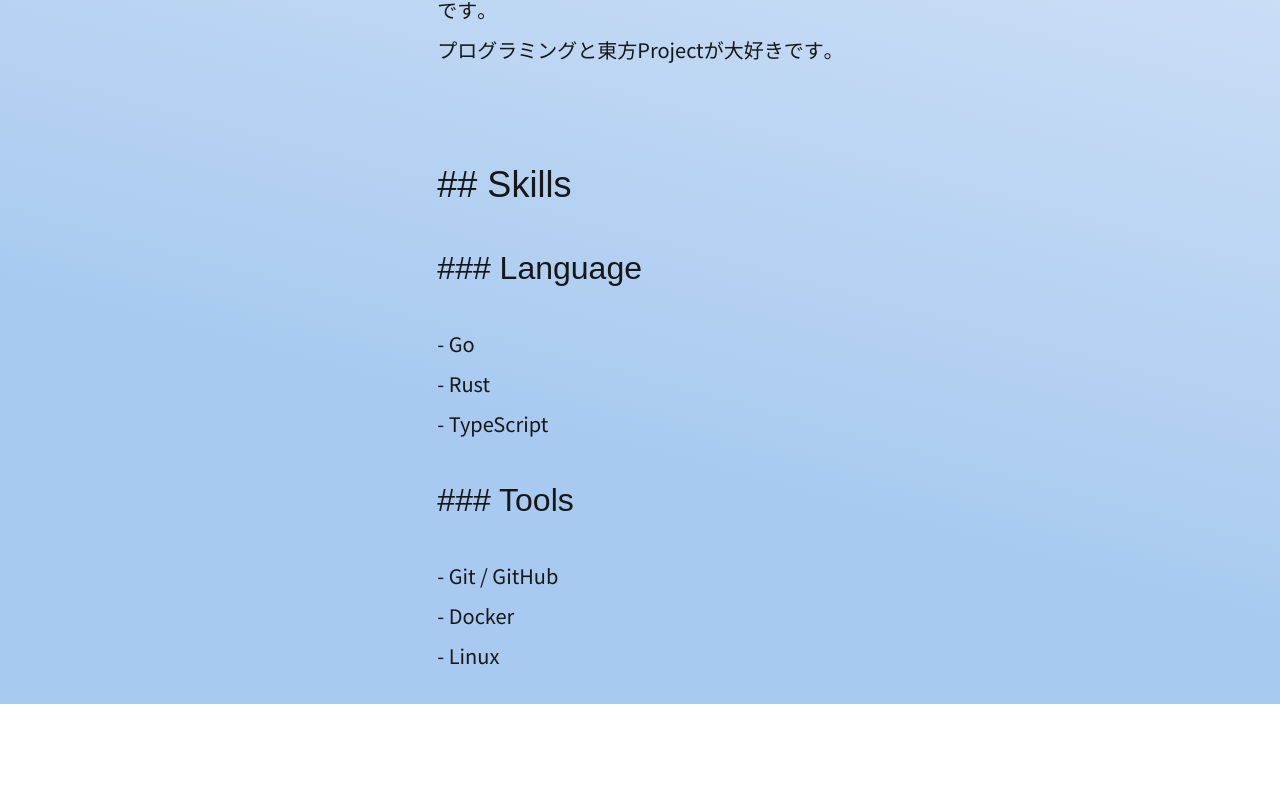
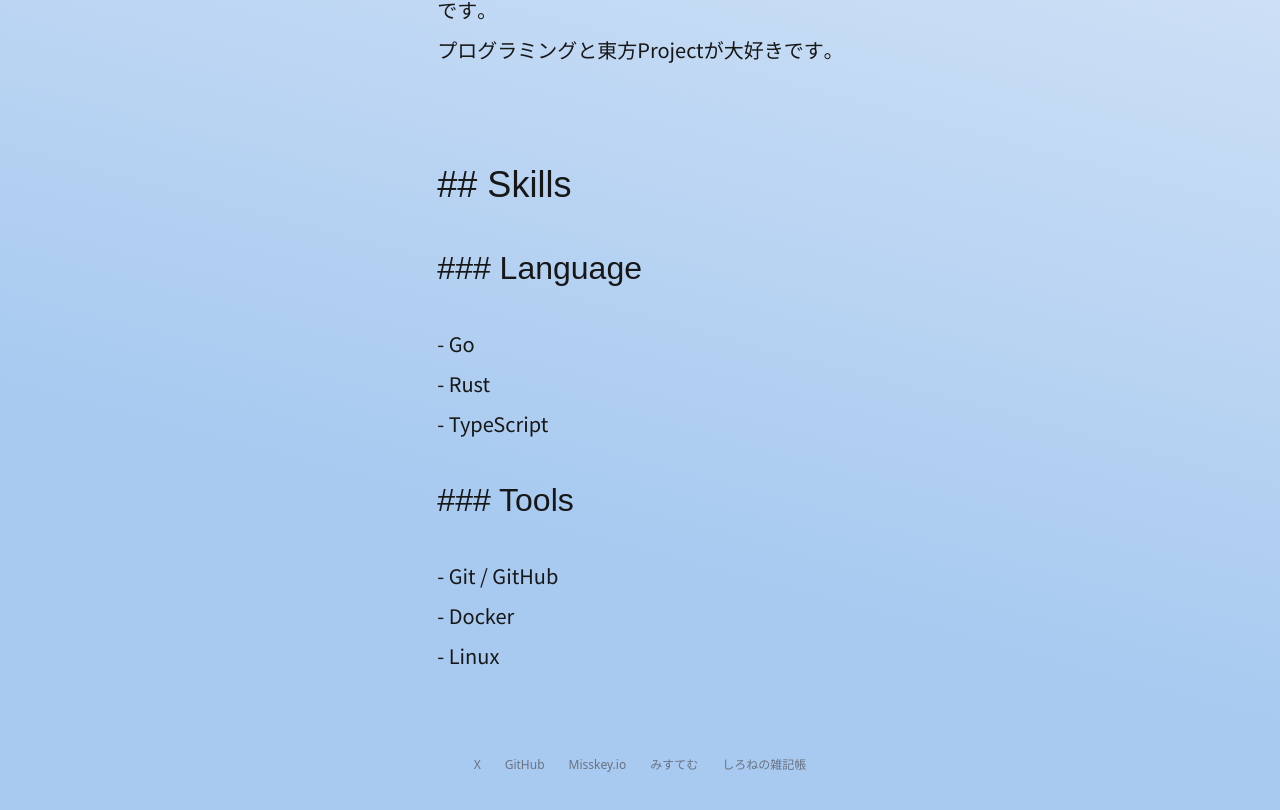
Before and after one commit to aqyuki/portfolio, a Next.js app: page / in a window 1280 px wide. Shown: the part 1004-1814 px from the top of the page. Before the commit the page ends 1708 px from the top, so only its background shows below. Built offline with nearby package versions, Linux system fonts and the light colour scheme; a web font is replaced by a local one.

Commit message:
feat: add footer

```diff
--- a/src/app/page.tsx
+++ b/src/app/page.tsx
@@ -1,3 +1,4 @@
+import { Footer } from '@/feature/footer'
 import { Hero } from '@/feature/hero'
 import { Profile } from '@/feature/profile'
 import { Skill } from '@/feature/skill'
@@ -8,6 +9,7 @@ export default function Home() {
       <Hero />
       <Profile />
       <Skill />
+      <Footer />
     </>
   )
 }
--- /dev/null
+++ b/src/feature/footer.tsx
@@ -0,0 +1,33 @@
+import { Container } from '@/component/container'
+import Link from 'next/link'
+
+type FooterLinkProps = {
+  href: string
+  children: React.ReactNode
+}
+
+const FooterLink: React.FC<FooterLinkProps> = ({ href, children }) => (
+  <Link href={href} className="text-gray-500 hover:text-gray-700 transition">
+    {children}
+  </Link>
+)
+
+export function Footer() {
+  return (
+    <Container>
+      <footer className="bg-transition py-4">
+        <div className="container mx-auto flex justify-center space-x-6">
+          <FooterLink href="https://x.com/aqyuki21s">X</FooterLink>
+          <FooterLink href="https://github.com/aqyuki">GitHub</FooterLink>
+          <FooterLink href="https://misskey.io/@aqyuki">Misskey.io</FooterLink>
+          <FooterLink href="https://misskey.systems/@aqyuki">
+            みすてむ
+          </FooterLink>
+          <FooterLink href="https://aqyuki.hateblo.jp/">
+            しろねの雑記帳
+          </FooterLink>
+        </div>
+      </footer>
+    </Container>
+  )
+}
```
